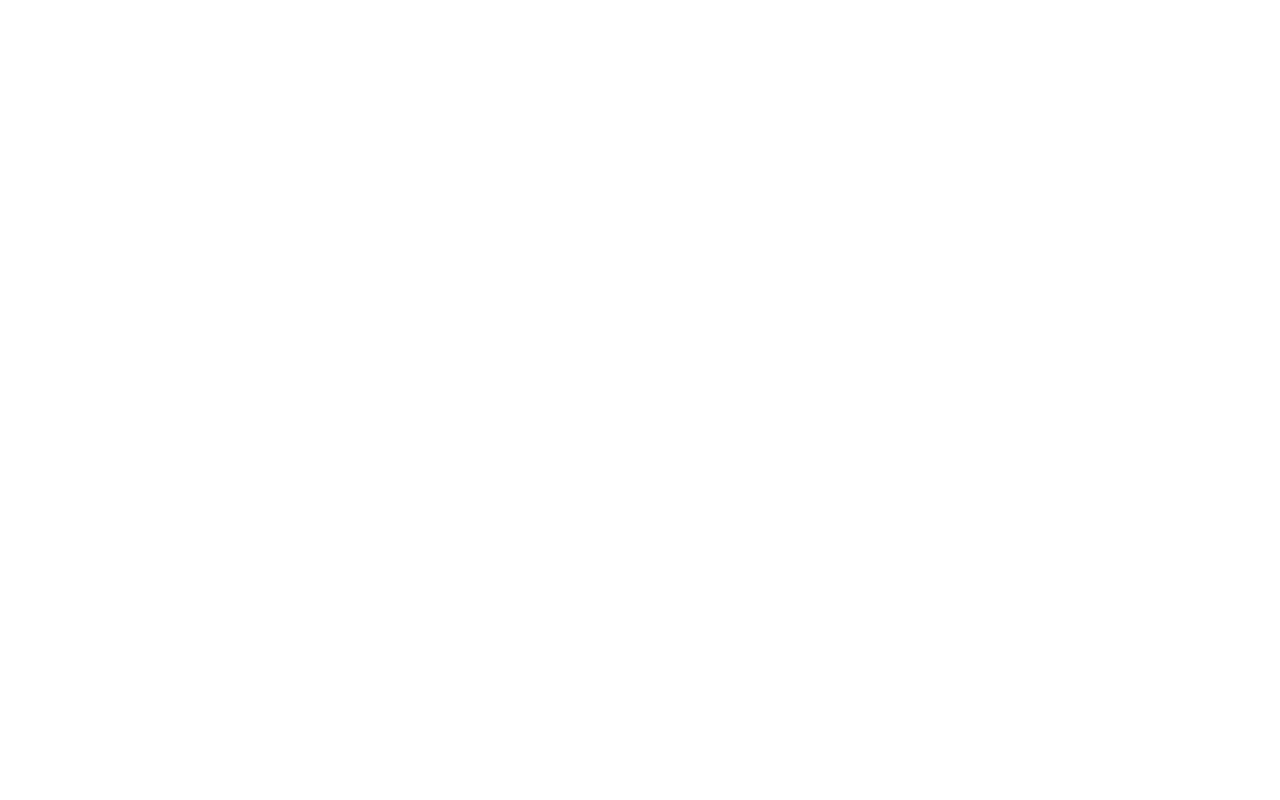
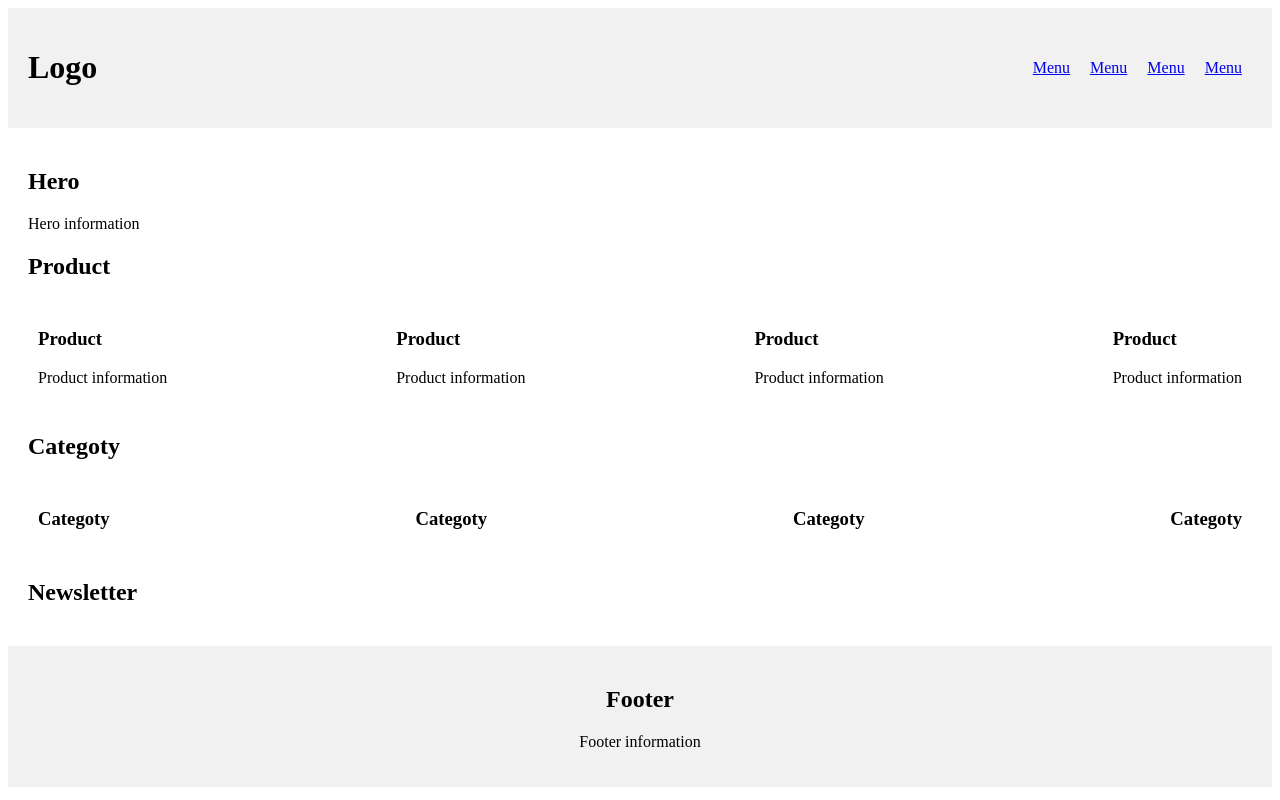
Before and after one commit to eamtcPROG/restaurant-site-demo, a plain HTML site: page index.html in a window 1280 px wide. Drawn offline with Linux system fonts and the light colour scheme.

Commit message:
Skeleton

```diff
--- a/index.html
+++ b/index.html
@@ -1,4 +1,75 @@
+<!DOCTYPE html>
 <html>
-  <head> </head>
-  <body></body>
+  <head>
+    <title>Restaurant</title>
+    <link rel="stylesheet" type="text/css" href="reset.css" />
+  </head>
+  <body>
+    <div class="container">
+      <div class="header">
+        <div>
+          <h1>Logo</h1>
+        </div>
+        <div class="menu">
+          <ul>
+            <li><a href="#">Menu</a></li>
+            <li><a href="#">Menu</a></li>
+            <li><a href="#">Menu</a></li>
+            <li><a href="#">Menu</a></li>
+          </ul>
+        </div>
+      </div>
+      <div class="content">
+        <div class="hero-block">
+          <h2>Hero</h2>
+          <p>Hero information</p>
+        </div>
+        <div class="product-block">
+          <h2>Product</h2>
+          <ul>
+            <li>
+              <h3>Product</h3>
+              <p>Product information</p>
+            </li>
+            <li>
+              <h3>Product</h3>
+              <p>Product information</p>
+            </li>
+            <li>
+              <h3>Product</h3>
+              <p>Product information</p>
+            </li>
+            <li>
+              <h3>Product</h3>
+              <p>Product information</p>
+            </li>
+          </ul>
+        </div>
+        <div class="category-block">
+          <h2>Categoty</h2>
+          <ul>
+            <li>
+              <h3>Categoty</h3>
+            </li>
+            <li>
+              <h3>Categoty</h3>
+            </li>
+            <li>
+              <h3>Categoty</h3>
+            </li>
+            <li>
+              <h3>Categoty</h3>
+            </li>
+          </ul>
+        </div>
+        <div class="newsletter-block">
+          <h2>Newsletter</h2>
+        </div>
+      </div>
+      <div class="footer">
+        <h2>Footer</h2>
+        <p>Footer information</p>
+      </div>
+    </div>
+  </body>
 </html>
--- a/reset.css
+++ b/reset.css
@@ -0,0 +1,79 @@
+.container {
+  width: 100%;
+  margin: 0 auto;
+  padding: 0;
+}
+
+.header {
+  background-color: #f1f1f1;
+  padding: 20px;
+  display: flex;
+  flex-direction: row;
+  justify-content: space-between;
+  align-items: center;
+}
+
+.menu {
+  display: flex;
+  flex-direction: row;
+  justify-content: space-between;
+  align-items: center;
+}
+
+.menu ul {
+  list-style-type: none;
+  margin: 0;
+  padding: 0;
+  overflow: hidden;
+  display: flex;
+  flex-direction: row;
+  justify-content: space-between;
+  align-items: center;
+}
+
+.menu li {
+  padding: 10px;
+}
+
+.content {
+  padding: 20px;
+}
+
+.product-block ul {
+  list-style-type: none;
+  margin: 0;
+  padding: 0;
+  overflow: hidden;
+  display: flex;
+  flex-direction: row;
+  justify-content: space-between;
+  align-items: center;
+}
+
+.product-block ul li {
+  padding: 10px;
+}
+
+.category-block ul{
+  list-style-type: none;
+  margin: 0;
+  padding: 0;
+  overflow: hidden;
+  display: flex;
+  flex-direction: row;
+  justify-content: space-between;
+  align-items: center;
+}
+
+.category-block ul li {
+  padding: 10px;
+}
+
+newsletter-block {
+}
+
+.footer {
+  background-color: #f1f1f1;
+  padding: 20px;
+  text-align: center;
+}
```
